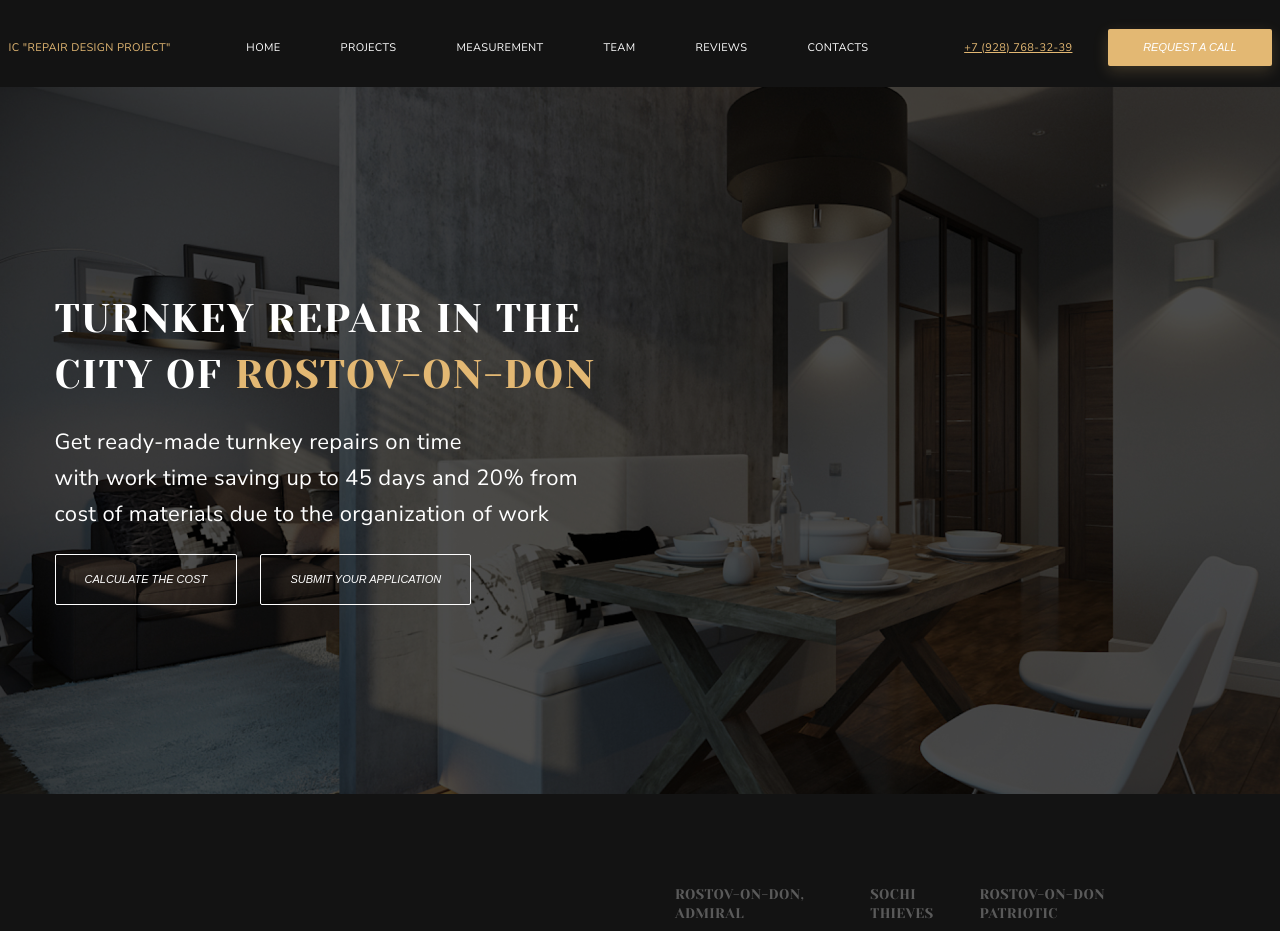
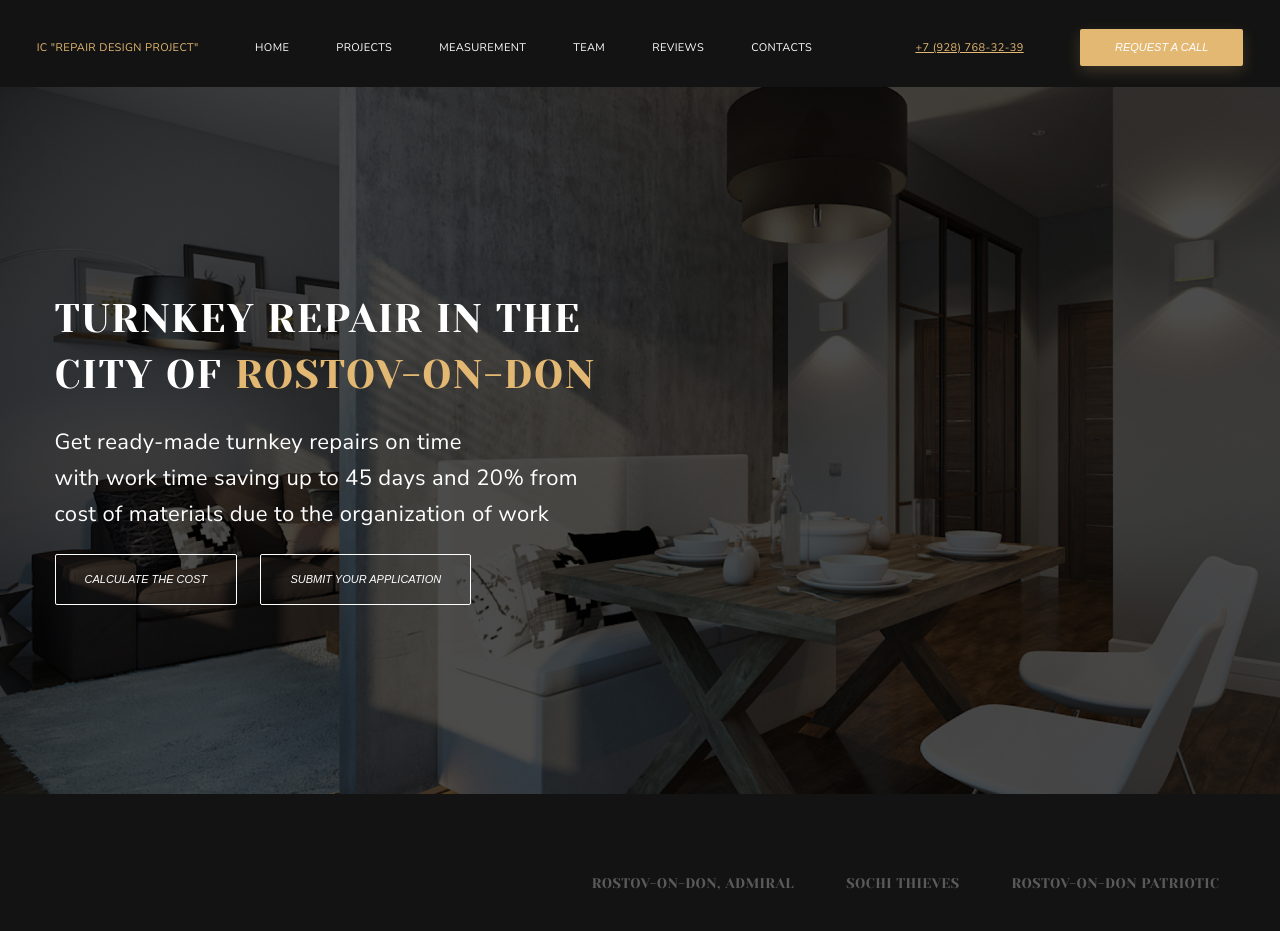
Before and after one commit to poshout/landing-skillfactory, a plain HTML site: page index.html in a window 1280 px wide. Shown: the top 931 px of the page. Drawn offline with Linux system fonts and the light colour scheme.

Commit message:
some fixes

```diff
--- a/index.html
+++ b/index.html
@@ -46,7 +46,7 @@
             </div>
         </section>
         <section id="projects" class="projects">
-            <ul class="projects-navigation">
+            <ul class="container projects-navigation">
                 <li class="projects-navigation__item"><a href="#">Rostov-on-Don, Admiral</a></li>
                 <li class="projects-navigation__item"><a href="#">Sochi Thieves</a></li>
                 <li class="projects-navigation__item"><a href="#">Rostov-on-Don Patriotic</a></li>
@@ -301,7 +301,7 @@
 
         </section>
 
-        <section class="clients-section">
+        <section class="coontainer clients-section">
             <div class="container clients-container">
                 <div class="clients">
                     <h3 class="title5">
--- a/styles/styles.css
+++ b/styles/styles.css
@@ -101,7 +101,7 @@ body * {
 
 .header-content {
     display: flex;
-    justify-content: space-between;
+    justify-content: space-around;
     height: 87px;
     align-items: center;
     padding-top: 8px;
@@ -110,10 +110,12 @@ body * {
 .header-navigation {
     list-style: none;
     display: flex;
+    padding: 0
 }
 
 .header-navigation__item {
-    margin-right: 60px;
+    margin-right: 47px;
+
 }
 
 .header-navigation__item a {
@@ -251,9 +253,9 @@ body * {
 .projects-navigation {
     list-style: none;
     display: flex;
-    justify-content: space-around;
-    padding-left: 675px;
-    padding-right: 100px;
+    justify-content: flex-end;
+    /* padding-left: 675px; */
+    /* padding-right: 100px; */
     padding-bottom: 40px;
 }
 
@@ -264,6 +266,8 @@ body * {
     font-size: 14px;
     line-height: 19px;
     text-transform: uppercase;
+    /* margin-left: 10px; */
+    margin-right: 52px;
 }
 
 .projects-navigation__item a {
@@ -1180,8 +1184,8 @@ hr {
 }
 
 .questions-container {
- display: flex;
- justify-content: center;
+    display: flex;
+    justify-content: center;
 }
 
 .questions {
@@ -1195,20 +1199,17 @@ hr {
 }
 
 .test41 {
-    /* background-color: #97eb88; */
     display: flex;
     justify-content: center;
     padding: 40px 0 50px 0;
 }
 
 .test42 {
-    /* padding-top: 40px; */
     display: flex;
     justify-content: center;
 }
 
 .test43 {
-    /* background-color: #96a361; */
     display: flex;
     justify-content: center;
     padding-top: 20px;
@@ -1223,7 +1224,6 @@ hr {
 }
 
 .map {
-
     position: relative;
     z-index: 1;
     display: flex;
@@ -1248,7 +1248,6 @@ hr {
 
 .mod56 {
     background-image: url(../images/insta.svg);
-
 }
 
 .mod57 {
@@ -1258,6 +1257,17 @@ hr {
     z-index: 1;
     width: 925px;
     height: 465px;
-
     margin-top: 40px;
 }
+
+@media (max-width: 1300px) {
+.header-content {
+    flex-wrap: wrap;
+}
+
+.types-of-repair-items {
+    justify-content: space-evenly;
+    flex-wrap: wrap;
+    height: 1280px;
+}
+}
```
